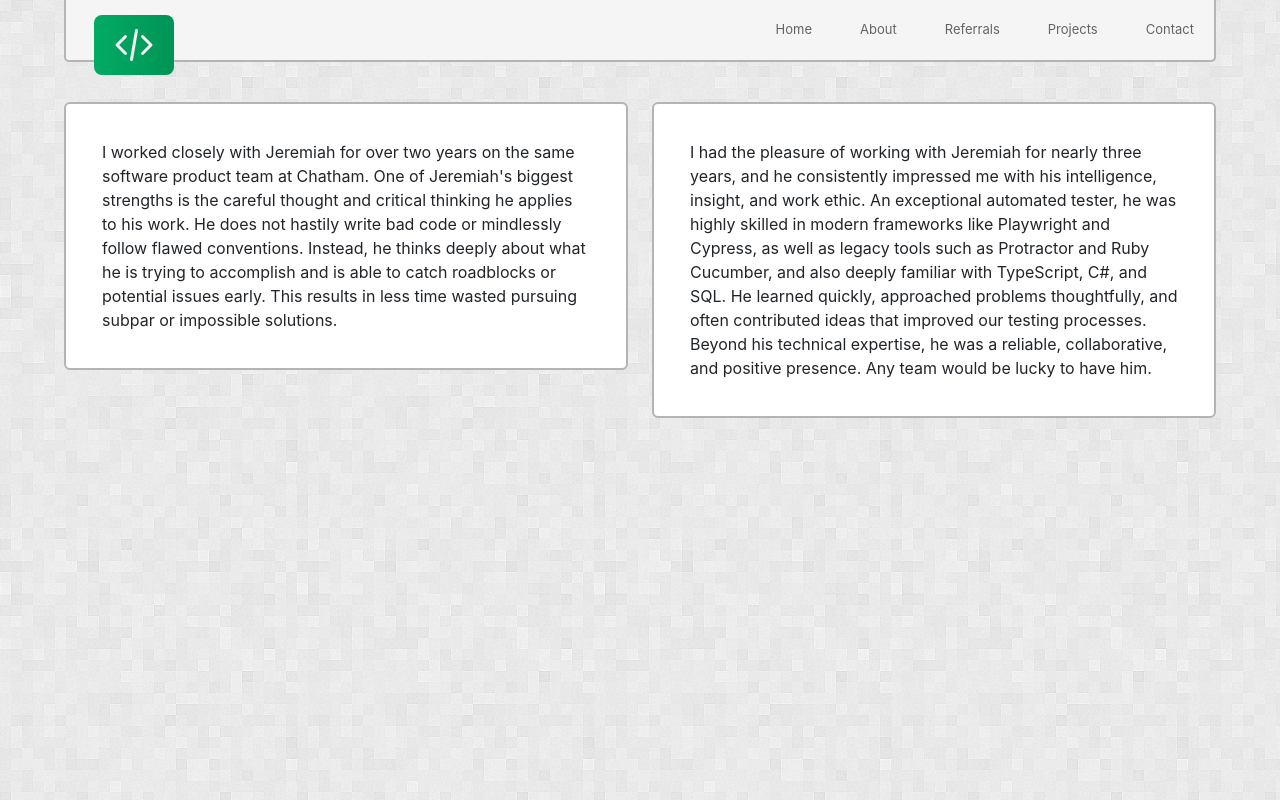
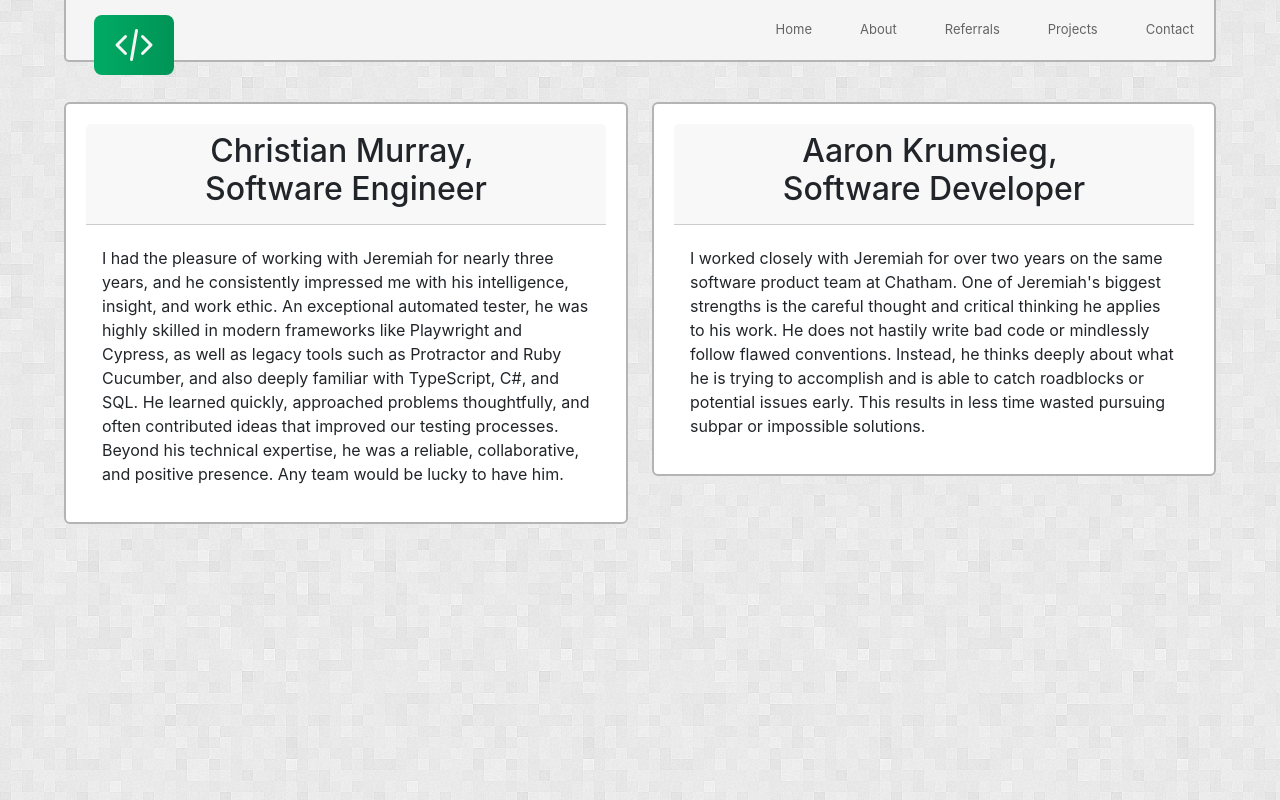
Before and after one commit to JMAdsit/personal-website, a React (Create React App) app: page /referrals in a window 1280 px wide. Built offline with nearby package versions, Linux system fonts and the light colour scheme.

Commit message:
refactored card titles

```diff
--- a/src/components/PromoCard.js
+++ b/src/components/PromoCard.js
@@ -1,12 +1,15 @@
 import React from "react";
 import { Card, Row, Col } from "react-bootstrap";
 import LinkCheck from "./LinkCheck";
+import TitleCheck from "./TitleCheck";
 
-function PromoCard({imageUrl, textBody, linkText, linkUrl, orientation = "", insertedClasses}) {
+function PromoCard({title, imageUrl, textBody, linkText, linkUrl, orientation = "", insertedClasses}) {
 
     if (orientation === "horizontal") {
         return (
             <Card  className={"horizontalCard card my-3 m-auto " + insertedClasses}>
+                <TitleCheck title={title} />
+
                 <Row>
                     <Col>
                         <Card.Img src={imageUrl} />
@@ -31,6 +34,8 @@ function PromoCard({imageUrl, textBody, linkText, linkUrl, orientation = "", ins
 
     return (
         <Card  className={"card my-3 mx-auto" + insertedClasses}>
+                <TitleCheck title={title} />
+
                 <Col>
                     <Row>
                         <Card.Img src={imageUrl} />
--- a/src/components/TextCard.js
+++ b/src/components/TextCard.js
@@ -1,24 +1,14 @@
 import React from "react";
 import LinkCheck from "./LinkCheck";
 import { Col, Row } from "react-bootstrap";
-
-function IsTitleCard({title}) {
-    if (!title) {return null;}
-
-    return (
-    <div className="card-header">
-        <h2 className="card-title text-center">
-            {title}
-        </h2>
-    </div>);
-}
+import TitleCheck from "./TitleCheck";
 
 function TextCard({title, textBody, linkText, linkUrl, insertedClasses}) {
 
     return (
     <div className={"card my-3 " + insertedClasses}>
 
-        <IsTitleCard title={title} />
+        <TitleCheck title={title} />
 
         <Col className="card-body">
             <Row>
--- /dev/null
+++ b/src/components/TitleCheck.js
@@ -0,0 +1,14 @@
+import React from "react";
+
+function TitleCheck({title}) {
+    if (!title) {return null;}
+
+    return (
+    <div className="card-header">
+        <h2 className="card-title text-center">
+            {title}
+        </h2>
+    </div>);
+}
+
+export default TitleCheck;
--- a/src/content/ReferralText.js
+++ b/src/content/ReferralText.js
@@ -1,21 +1,21 @@
 const referrals = {
     akrumsieg:
     {
-
+        title:
+`Aaron Krumsieg,
+Software Developer`,
         text:
 `I worked closely with Jeremiah for over two years on the same software product team at Chatham. \
 One of Jeremiah's biggest strengths is the careful thought and critical thinking he applies to his work. \
 He does not hastily write bad code or mindlessly follow flawed conventions. \
 Instead, he thinks deeply about what he is trying to accomplish and is able to catch roadblocks or potential issues early. \
 This results in less time wasted pursuing subpar or impossible solutions.`,
-        secondText:
-`Other highlights to note:
-- As a software test writer, he is great at maximizing coverage and finding edge cases at all levels of the application.
-- He is a great collaborator who is able to clearly articulate his strategies and thought processes.
-- A pleasant and friendly person, he is a solid teammate and always up for a thoughtful conversation.`
     },
 
     cmurray: {
+        title:
+`Christian Murray,
+Software Engineer`,
         text:
 `I had the pleasure of working with Jeremiah for nearly three years, \
 and he consistently impressed me with his intelligence, insight, and work ethic. \
--- a/src/index.css
+++ b/src/index.css
@@ -30,8 +30,21 @@ code {
   padding: 20px;
 }
 
+.card-header {
+  white-space: pre-wrap;
+  margin-bottom: 5px;
+}
+
 .card-text {
   white-space: pre-wrap;
+}
+
+.referral-card {
+  /* color:blue; */
+}
+
+.referral-card > .card-header {
+  /* color: green; */
 }
 
 .promoTextandLinkFrame {
--- a/src/pages/About.js
+++ b/src/pages/About.js
@@ -1,5 +1,4 @@
 import React from "react";
-import TextCard from "../components/TextCard";
 import PromoCard from "../components/PromoCard";
 import Spheal from "../assets/Spheal.gif";
 
@@ -9,15 +8,12 @@ function AboutMe() {
 
     return (
         <div>
-            <TextCard
-                title={title}
-                textBody={textbody}
+            <PromoCard
+            title={title}
+            imageUrl={Spheal}
+            textBody={textbody}
+            orientation="horizontal"
             />
-
-            <PromoCard
-            imageUrl={Spheal}
-            textBody={"Bup bup"}
-            orientation="horizontal"/>
         </div>
     );
 }
--- a/src/pages/Referrals.js
+++ b/src/pages/Referrals.js
@@ -9,12 +9,16 @@ function Referrals () {
         <Row>
             <Col>
                 <TextCard
-                    textBody={referrals.akrumsieg.text}
+                    title={referrals.cmurray.title}
+                    textBody={referrals.cmurray.text}
+                    insertedClasses={"referral-card"}
                 />
             </Col>
             <Col>
                 <TextCard
-                    textBody={referrals.cmurray.text}
+                    title={referrals.akrumsieg.title}
+                    textBody={referrals.akrumsieg.text}
+                    insertedClasses={"referral-card"}
                 />
             </Col>
         </Row>
```
